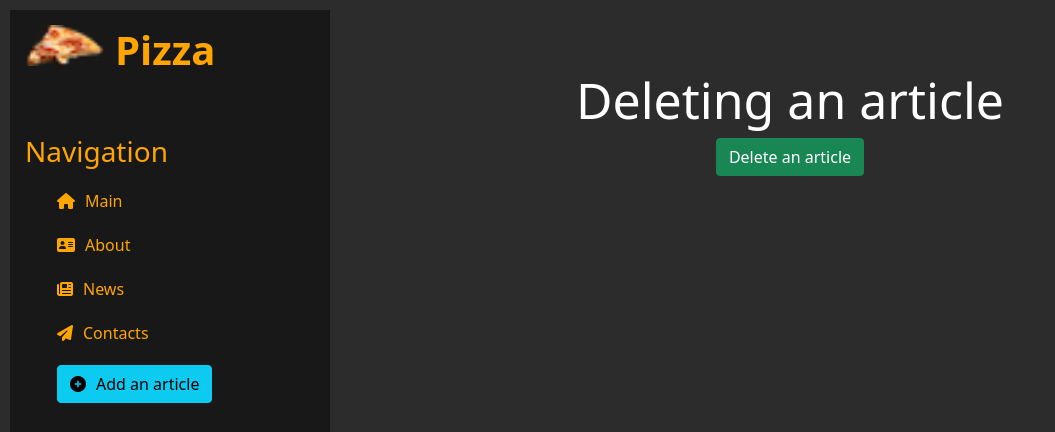
After one commit to SeytkhanB/the-first-repo-, a Django app: page /news/1/delete in a window 1280 px wide. The commit adds this page. Shown: the top 432 px of the page, without its empty margins (0-1055 px from the left). Run offline with Django 4.2, Linux system fonts and the light colour scheme; data comes from the database, SQL or seed files in the repository; both versions use the stored data as it was after the commit; some libraries are stand-ins or nearby versions.

Commit message:
completed :D

```diff
--- a/main/templates/main/about.html
+++ b/main/templates/main/about.html
@@ -10,6 +10,6 @@
             Ad debitis delectus eveniet hic iusto.
             Ab debitis est exercitationem illum magnam, voluptatum.
         </p>
-        <div class="button"><butto class="btn btn-danger">Just press</butto></div>
+        <button class="btn btn-danger">Just press</button>
     </div>
 {% endblock %}
--- a/main/templates/main/contacts.html
+++ b/main/templates/main/contacts.html
@@ -10,6 +10,6 @@
             Ad debitis delectus eveniet hic iusto.
             Ab debitis est exercitationem illum magnam, voluptatum.
         </p>
-        <div class="button"><butto class="btn btn-info">Contact us</butto></div>
+        <button class="btn btn-info">Contact us</button>
     </div>
 {% endblock %}
--- a/main/templates/main/index.html
+++ b/main/templates/main/index.html
@@ -10,7 +10,7 @@
             Ad debitis delectus eveniet hic iusto.
             Ab debitis est exercitationem illum magnam, voluptatum.
         </p>
-        <div class="button"><button class="btn btn-primary">to page</button></div>
+        <button class="btn btn-primary">to page</button>
 
         {% for value in values %}
             {% filter upper %}          <!-- we can use filter anywhere -->
--- a/news/models.py
+++ b/news/models.py
@@ -13,3 +13,6 @@ class Articles(models.Model):
             f'Anons: {self.anons}'\
             f'Full text: {self.full_text}'\
             f'Date: {self.date}'
+
+    def get_absolute_url(self):
+        return f'/news/{self.id}'
--- a/news/templates/news/create.html
+++ b/news/templates/news/create.html
@@ -16,7 +16,7 @@
             {{ form.date }}<br>
 
             <span>{{ error }}</span>
-            <div class="button"><button class="btn btn-success" type="submit">Add an article</button></div>
+            <button class="btn btn-success" type="submit">Add an article</button>
         </form>
     </div>
 {% endblock %}
--- /dev/null
+++ b/news/templates/news/news_delete.html
@@ -0,0 +1,16 @@
+
+
+{% extends 'main/layout.html' %}
+
+{% block title %}Form{% endblock %}
+
+{% block body %}
+    <div class="features">
+        <h1>Deleting an article</h1>
+
+        <form method="post">
+            {% csrf_token %}
+            <button class="btn btn-success" type="submit">Delete an article</button>
+        </form>
+    </div>
+{% endblock %}
--- a/news/templates/news/news_home.html
+++ b/news/templates/news/news_home.html
@@ -14,6 +14,8 @@
                     <p>{{value.anons}}</p>
                     <p>{{value.full_text}}</p>
                     <p>{{value.date}}</p>
+
+                    <a href="{% url 'news-detail' value.id %}" class="btn btn-warning">Detail..</a>
                 </div>
             {% endfor %}
         {% else %}
--- a/news/urls.py
+++ b/news/urls.py
@@ -4,5 +4,8 @@ from . import views
 
 urlpatterns = [
     path('', views.news_home, name='news_home'),
-    path('create', views.create, name='create')
+    path('create', views.create, name='create'),
+    path('<int:pk>', views.NewsDetailView.as_view(), name='news-detail'),
+    path('<int:pk>/update', views.NewsUpdateView.as_view(), name='news-update'),
+    path('<int:pk>/delete', views.NewsDeleteView.as_view(), name='news-delete')
 ]
--- a/news/views.py
+++ b/news/views.py
@@ -2,10 +2,31 @@
 from django.shortcuts import render, redirect
 from .models import Articles
 from .forms import ArticlesForm
+from django.views.generic import DetailView, UpdateView, DeleteView
 
 def news_home(request):
     news = Articles.objects.order_by('-date')
     return render(request, 'news/news_home.html', {'news': news})
+
+
+class NewsDetailView(DetailView):
+    model = Articles
+    template_name = 'news/details_view.html'
+    context_object_name = 'article'
+
+
+class NewsUpdateView(UpdateView):
+    model = Articles
+    template_name = 'news/create.html'
+
+    form_class = ArticlesForm
+
+
+class NewsDeleteView(DeleteView):
+    model = Articles
+    success_url = '/news/'
+    template_name = 'news/news_delete.html'
+
 
 def create(request):
     error = ''
--- a/static/main/css/main.css
+++ b/static/main/css/main.css
@@ -60,17 +60,15 @@ main {
 }
 
 main .features {
+    text-align: center;
     float: left;
     color: #fff;
     margin: 70px 0;
     width: 100%
 }
 
-.button {
-    text-align: center;
-}
 
-main .features h1 {font-size: 50px; text-align: center}
+main .features h1 {font-size: 50px}
 main .features p {max-width: 550px; margin: 10px auto}
 
 .alert-warning {
```
Also changed, not shown: news/templates/news/details_view.html (added, +17 -0 lines), db.sqlite3.
